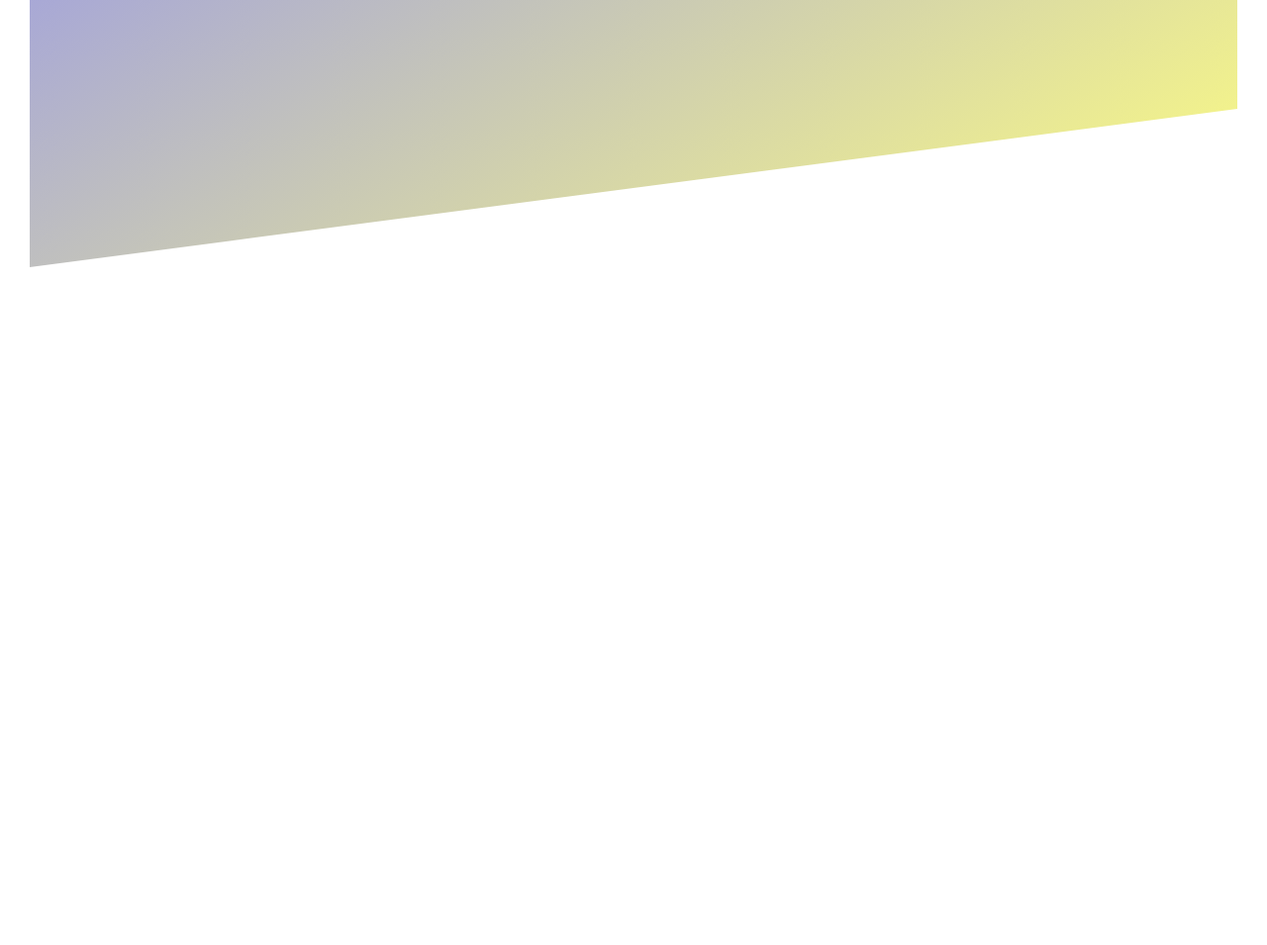
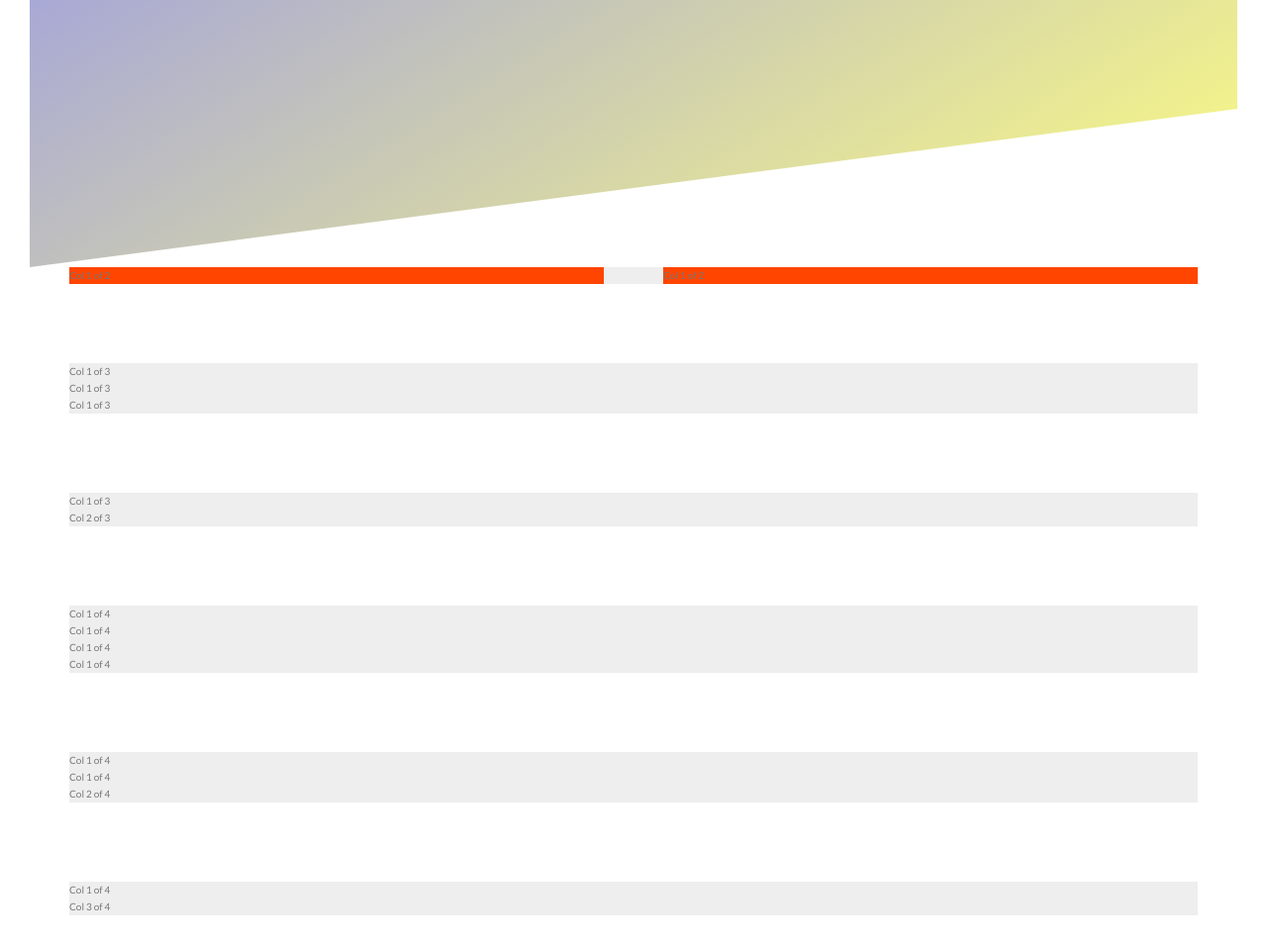
Before and after one commit to eliecerj/advanced-css-saas-course, a website built with Vite: page natours/index.html in a window 1280 px wide. Shown: the part 520-1475 px from the top of the page at 99% size. Before the commit the page ends 820 px from the top, so only its background shows below. Built offline with nearby package versions, Linux system fonts and the light colour scheme; files whose address does not match are found by name.

Commit message:
creating a test grid (fluid float the old way)

```diff
--- a/natours/index.html
+++ b/natours/index.html
@@ -22,6 +22,78 @@
       <a href="#" class="btn btn--white btn--animated">discover our tours</a>
     </div>
   </header>
+
+  <section class="grid-test">
+    <div class="row">
+      <div class="col-1-of-2">
+        Col 1 of 2
+      </div>
+      <div class="col-1-of-2">
+        Col 1 of 2
+      </div>
+    </div>
+
+    <div class="row">
+      <div class="col-1-of-3">
+        Col 1 of 3
+      </div>
+      <div class="col-1-of-3">
+        Col 1 of 3
+      </div>
+      <div class="col-1-of-3">
+        Col 1 of 3
+      </div>
+    </div>
+
+    <div class="row">
+      <div class="col-1-of-3">
+        Col 1 of 3
+      </div>
+      <div class="col-2-of-3">
+        Col 2 of 3
+      </div>
+    </div>
+
+    <div class="row">
+      <div class="col-1-of-4">
+        Col 1 of 4
+      </div>
+      <div class="col-1-of-4">
+        Col 1 of 4
+      </div>
+      <div class="col-1-of-4">
+        Col 1 of 4
+      </div>
+      <div class="col-1-of-4">
+        Col 1 of 4
+      </div>
+    </div>
+
+    <div class="row">
+      <div class="col-1-of-4">
+        Col 1 of 4
+      </div>
+      <div class="col-1-of-4">
+        Col 1 of 4
+      </div>
+      <div class="col-2-of-4">
+        Col 2 of 4
+      </div>
+    </div>
+
+    <div class="row">
+      <div class="col-1-of-4">
+        Col 1 of 4
+      </div>
+      <div class="col-3-of-4">
+        Col 3 of 4
+      </div>
+    </div>
+
+
+  </section>
+
+
   <script type="module" src="/main.js"></script>
 </body>
 </html>
```
